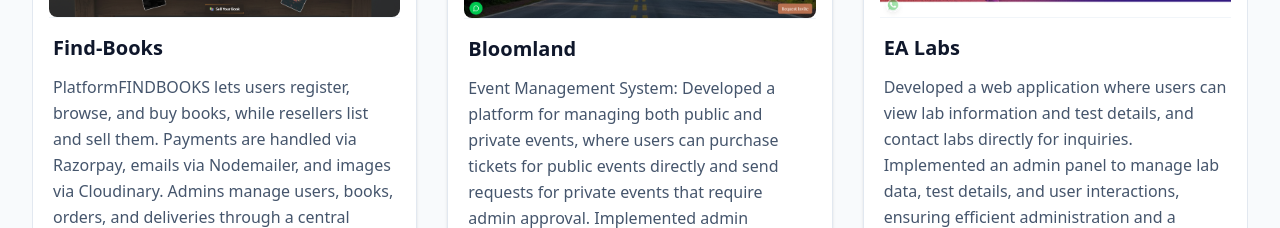
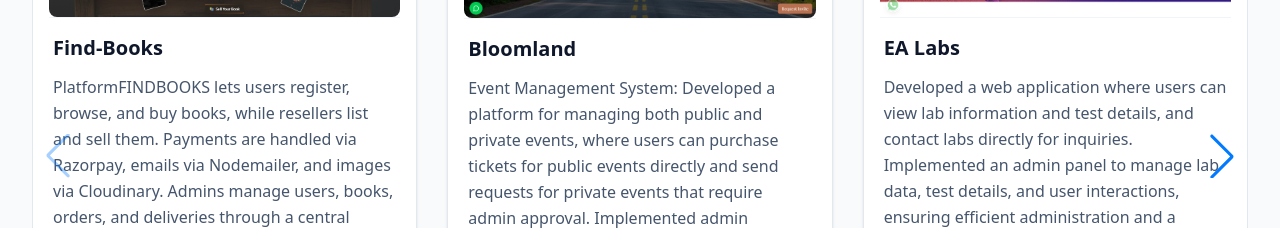
Before and after one commit to Aashish518/portfolio, a React (Vite) app in the folder portfolio/: page / in a window 1280 px wide. Shown: the part 4780-5008 px from the top of the page. Built offline with nearby package versions, Linux system fonts and the light colour scheme.

Commit message:
Enable Swiper navigation module in Projects component

```diff
--- a/portfolio/src/components/Projects.jsx
+++ b/portfolio/src/components/Projects.jsx
@@ -56,7 +56,7 @@ const Projects = () => {
             {/* Swiper Slider Added */}
             <Swiper
                 navigation={true}
-                // modules={[Navigation]}
+                modules={[Navigation]}
                 spaceBetween={30}
                 breakpoints={{
                     640: { slidesPerView: 1 },
```
